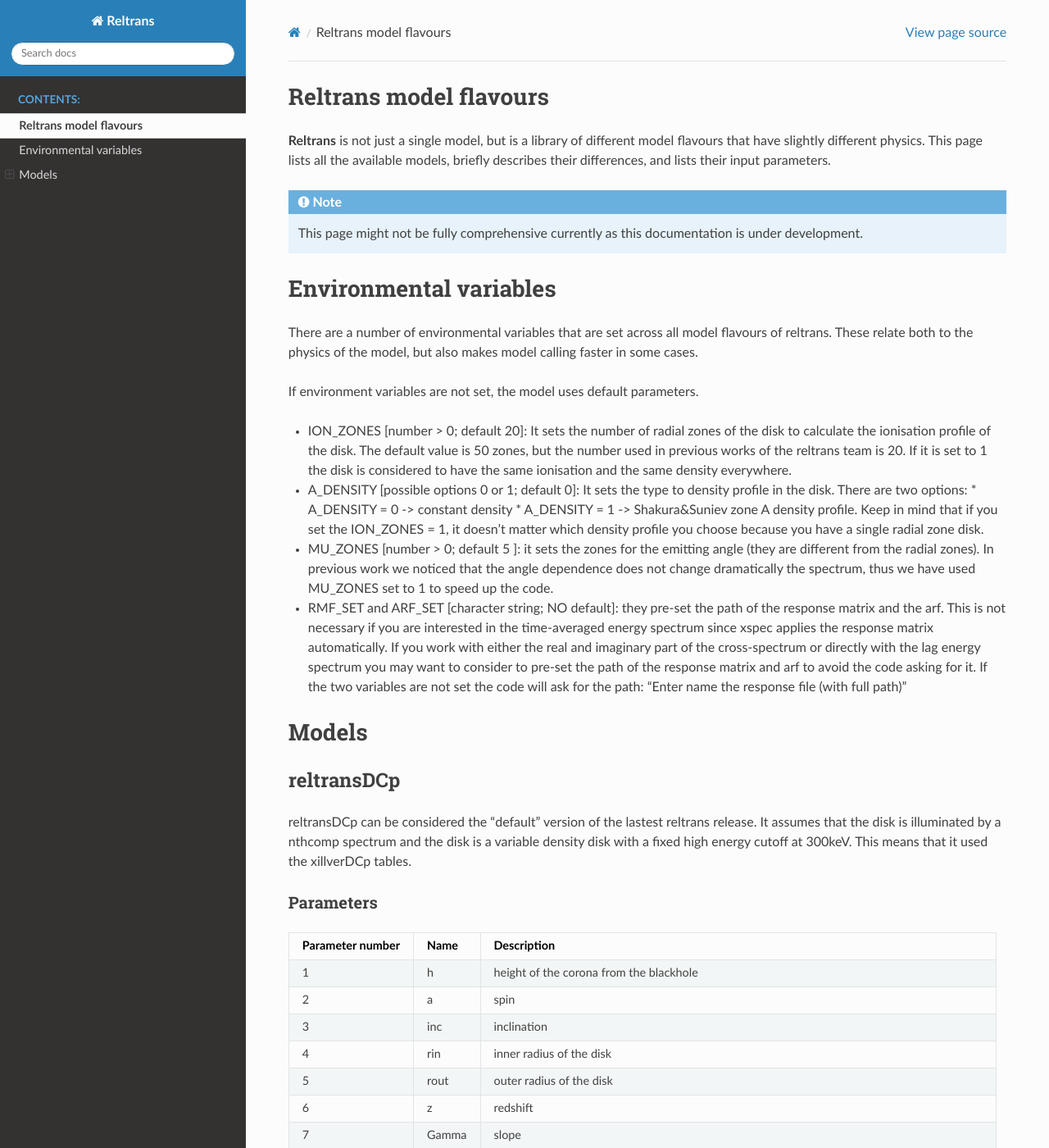
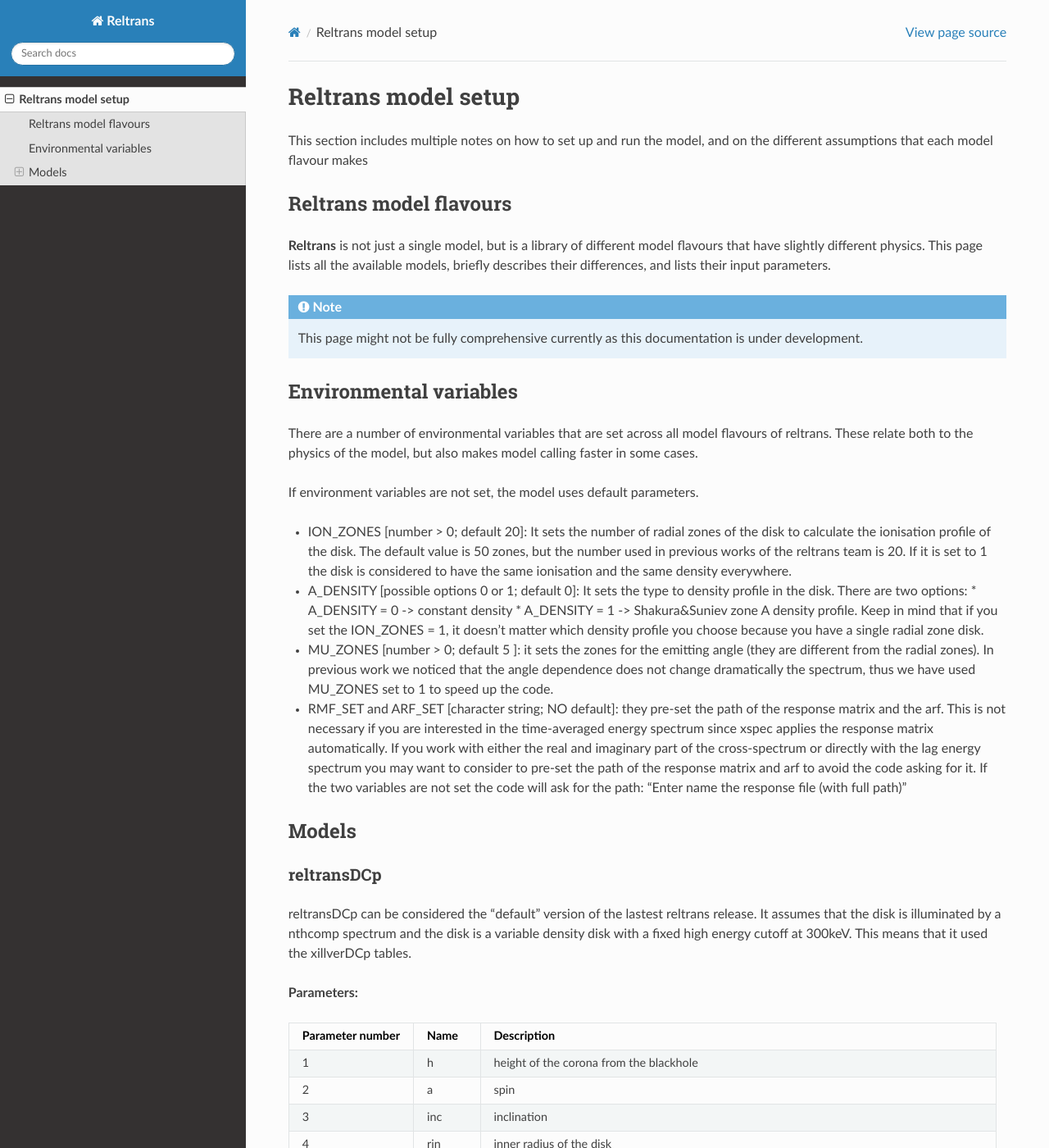
Before and after one commit to reltrans/reltransDocs, a Sphinx documentation site: the page built from source/model_flavours.rst, in a window 1280 px wide and 1400 px high. Shown: the whole window at 82% size. Built offline with Sphinx 7.4.7 and the Read the Docs theme 3.1.0, drawn with Linux system fonts in a browser that asks for light colours; some of the changed text lies outside the part shown.

Commit message:
Fixed TOC and flavours formatting

```diff
--- a/source/index.rst
+++ b/source/index.rst
@@ -26,8 +26,7 @@ Documentation contents
 ======================
 
 .. toctree::
-   :maxdepth: 2
-   :caption: Contents:
+   :maxdepth: 1
 
    model_flavours
 
--- a/source/model_flavours.rst
+++ b/source/model_flavours.rst
@@ -1,6 +1,11 @@
+Reltrans model setup
 ========================
+
+This section includes multiple notes on how to set up and run the model, and on
+the different assumptions that each model flavour makes
+
 Reltrans model flavours
-========================
+-----------------------
 
 **Reltrans** is not just a single model, but is a library of different model
 flavours that have slightly different physics. This page lists all the
@@ -12,9 +17,9 @@ parameters.
     is under development.
 
 
-=========================
 Environmental variables
-=========================
+-----------------------
+
 There are a number of environmental variables that are set across all model
 flavours of reltrans. These relate both to the physics of the model, but also
 makes model calling faster in some cases.
@@ -50,22 +55,18 @@ If environment variables are not set, the model uses default parameters.
   If the two variables are not set the code will ask for the path: "Enter name
   the response file (with full path)"
 
-============================
 Models
-============================
+------
 
-------------
 reltransDCp
-------------
+^^^^^^^^^^^
 
 reltransDCp can be considered the "default" version of the lastest reltrans
 release. It assumes that the disk is illuminated by a nthcomp spectrum and the
 disk is a variable density disk with a fixed high energy cutoff at 300keV. This
 means that it used the xillverDCp tables.
 
-^^^^^^^^^^^^^
-Parameters
-^^^^^^^^^^^^^
+**Parameters:**
 
 +------------------------+------------+-------------+
 | Parameter number       | Name       | Description |
@@ -151,17 +152,16 @@ Parameters
 |                        |            |used         |
 +------------------------+------------+-------------+
 
-------------
+
 reltransPL
-------------
+^^^^^^^^^^^
 
 reltransPL is identical to reltransDCP except that it assumes that the disk is
 illuminated by a powerlaw spectrum. This means that it used the xillverDCp
 tables.
 
-^^^^^^^^^^^^^
-Parameters
-^^^^^^^^^^^^^
+**Parameters:**
+
 
 +------------------------+------------+-------------+
 | Parameter number       | Name       | Description |
```
